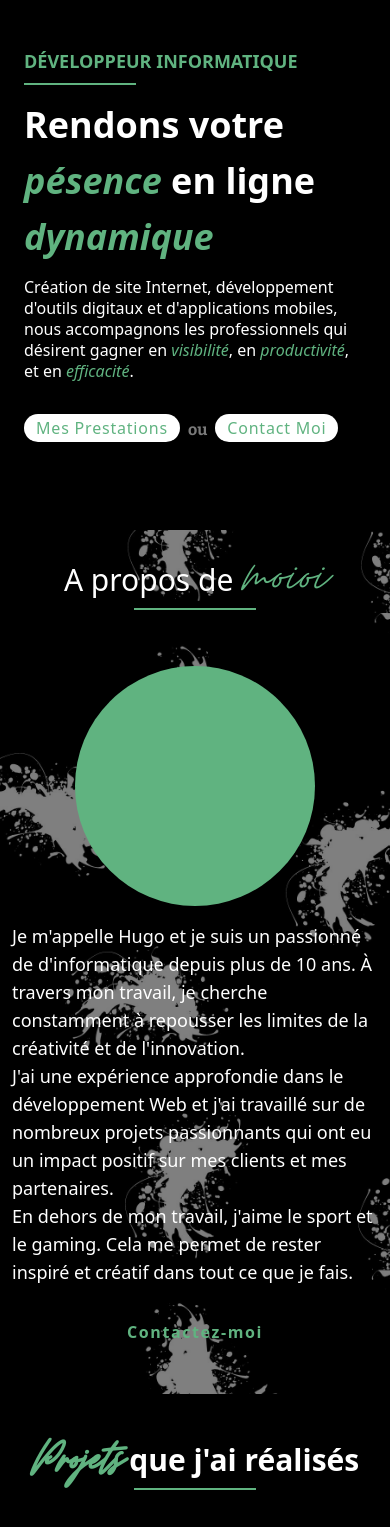
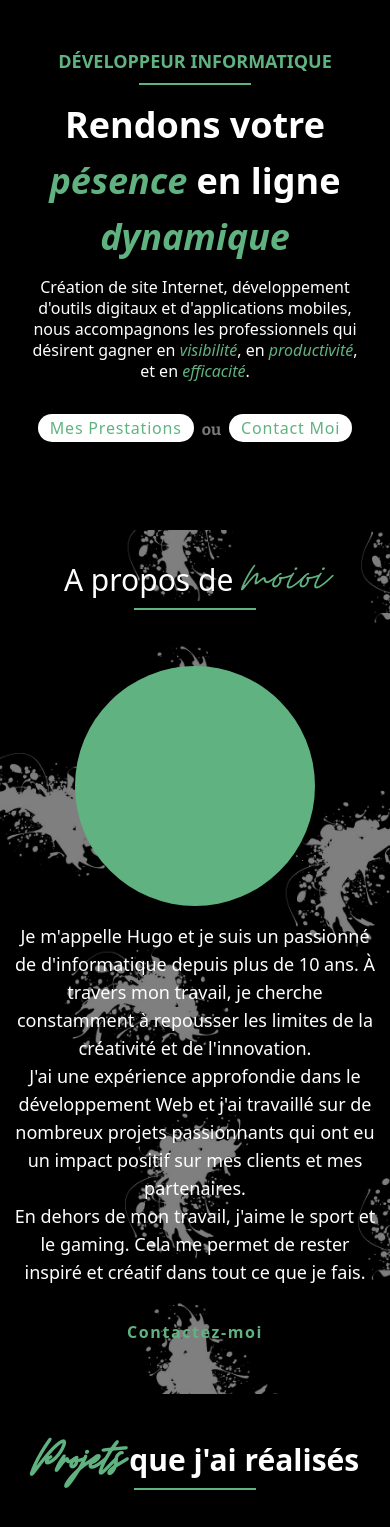
Before and after one commit to mamorshedalam/goDev, a website: page index.html in a window 390 px wide. Shown: the part 69-1596 px from the top of the page. Drawn offline with nearby package versions, Linux system fonts and the light colour scheme; a web font is replaced by a local one.

Commit message:
text cented

```diff
--- a/index.html
+++ b/index.html
@@ -105,14 +105,14 @@
      <!-- HERO -->
      <section class="wow fadeIn lg:py-40 md:py-32 xs:py-20 py-9">
           <div class="sl-container">
-               <div class="xl:w-1/2 lg:w-2/3 px-3 sm:mt-24 mt-20">
+               <div class="xl:w-1/2 lg:w-2/3 px-3 sm:mt-24 mt-20 sm:text-left text-center">
                     <span class="sm:text-2xl xs:text-xl text-lg text-green-100 uppercase font-bold">Développeur informatique</span>
-                    <div class="md:mt-8 mt-2 xs:mb-5 mb-3 md:w-56 xs:w-40 w-28 h-0.5 bg-green-100"></div>
+                    <div class="md:mt-8 mt-2 xs:mb-5 mb-3 md:w-56 xs:w-40 w-28 h-0.5 bg-green-100 sm:mx-0 mx-auto"></div>
                     <h1 class="md:text-6xl xs:text-5xl text-4xl font-bold xs:leading-[70px] leading-[56px] xs:mb-5 mb-3">Rendons votre <em>pésence</em> en ligne <em>dynamique</em></h1>
                     <p class="xs:leading-[30px] leading-[21px] md:pr-[25%] sm:pr-[10%] mb-8">Création de site Internet, développement d'outils digitaux et d'applications mobiles, nous accompagnons les
                          professionnels qui désirent
                          gagner en <em>visibilité</em>, en <em>productivité</em>, et en <em>efficacité</em>.</p>
-                    <div class="flex flex-wrap items-end">
+                    <div class="flex flex-wrap items-end sm:justify-start justify-center">
                          <a href="" class="text-green-100 bg-white hover:text-white hover:bg-green-100/80 md:py-3 xs:py-2 py-0.5 md:px-8 xs:px-6 px-3 rounded-full capitalize tracking-wider mb-4">Mes
                               prestations</a>
                          <span class="font-bitter font-bold sm:px-6 px-2 text-gray-100 mb-4">ou</span>
@@ -137,7 +137,7 @@
                </h2>
                <div class="flex flex-wrap items-center justify-center xs:gap-6 gap-4">
                     <div class="wow fadeInLeft xs:w-80 w-60 xs:h-80 h-60 rounded-full bg-green-100 overflow-hidden"></div>
-                    <div class="wow fadeInRight max-w-screen-sm md:text-2xl xs:text-xl text-lg xs:leading-relaxed">
+                    <div class="wow fadeInRight max-w-screen-sm md:text-2xl xs:text-xl text-lg xs:leading-relaxed sm:text-left text-center">
                          <p>Je m'appelle Hugo et je suis un passionné de d'informatique depuis plus de 10 ans. À travers mon travail, je cherche constamment à repousser les limites de la créativité et
                               de l'innovation.</p>
                          <p>J'ai une expérience approfondie dans le développement Web et j'ai travaillé sur de nombreux projets passionnants qui ont eu un impact positif sur mes clients et mes
@@ -231,11 +231,11 @@
      <!-- SERVICES -->
 
      <!-- BANNER -->
-     <section class="wow fadeIn md:mb-24 xs:mb-20 mb-12">
+     <section class="wow fadeIn md:mb-24 xs:mb-20 mb-12 hover:-translate-y-5 sl-animation duration-700">
           <div class="sl-container">
                <div class="bg-green-100 rounded-3xl xs:p-5 p-3 text-center">
                     <h2 class="md:text-xl xs:text-lg text-base font-bold xs:mb-4 mb-2.5">J'ai réussi à te convaince ? N'hésite pas à prendre rendez-vous ! 😜</h2>
-                    <a href="" class="py-0.5 xs:w-44 w-40 rounded-2xl bg-orange-100">Ecris moi</a>
+                    <a href="" class="py-0.5 xs:w-44 w-40 rounded-2xl bg-white text-green-100">Ecris moi</a>
                </div>
           </div>
      </section>
--- a/tailwind.config.js
+++ b/tailwind.config.js
@@ -27,7 +27,6 @@ module.exports = {
       'blue-100': '#23527c',
       'gray-100': '#7a7a7a',
       'ash-100': '#888888',
-      'orange-100': '#ebd2a7',
     }
   },
   plugins: [],
```
Also changed, not shown: assets/css/output.css.
